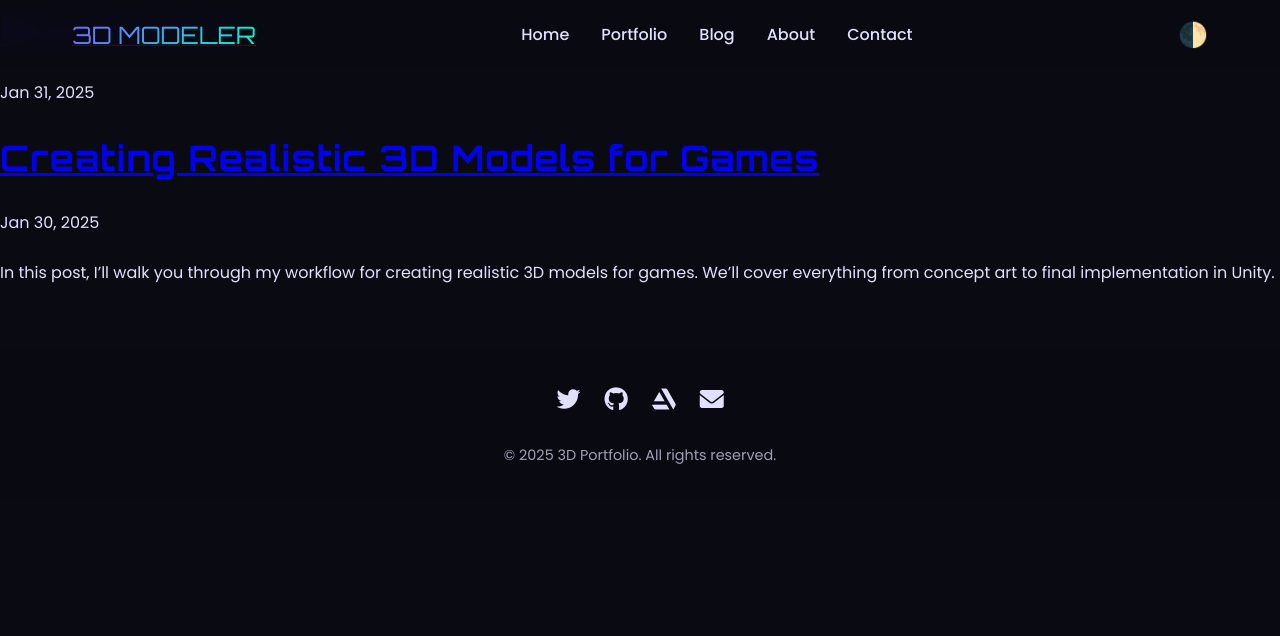
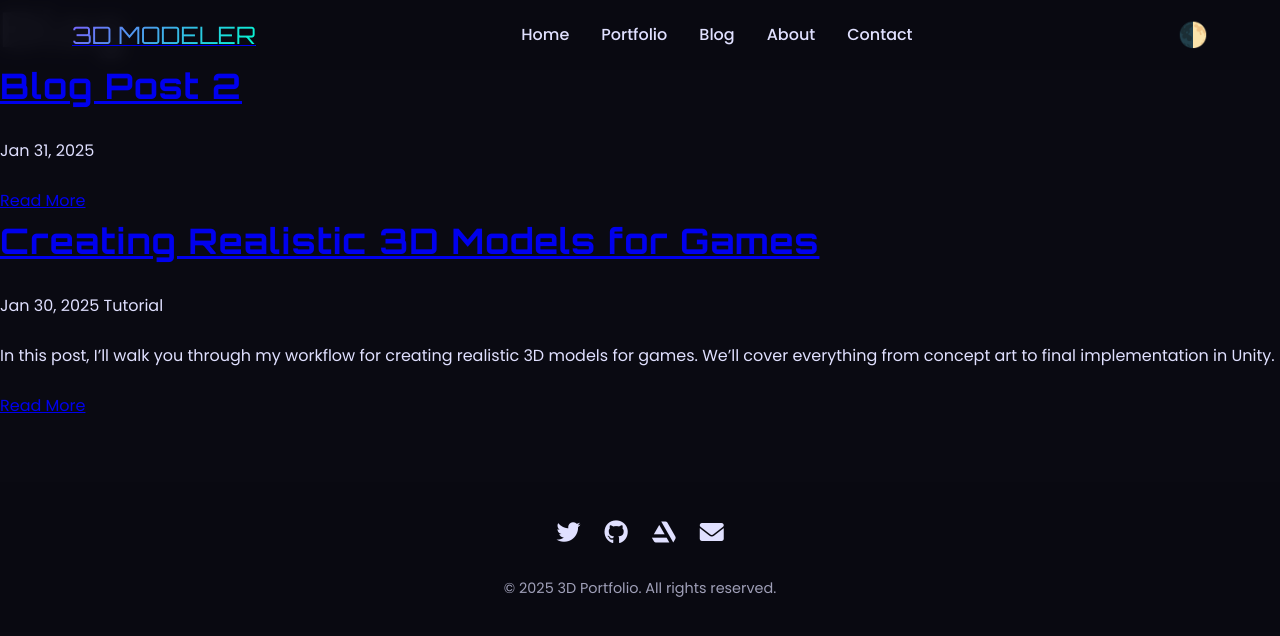
Before and after one commit to FaseehRizwan/portfolio, a Jekyll site: the page built from blog/index.html, in a window 1280 px wide. Shown: the top 636 px of the page. Built offline with Jekyll 4.4.1, drawn with Linux system fonts in a browser that asks for light colours.

Commit message:
Update index.html

```diff
--- a/blog/index.html
+++ b/blog/index.html
@@ -2,10 +2,19 @@
 layout: default
 title: Blog
 ---
-{% for post in site.posts %}
-  <article>
-    <h2><a href="{{ post.url | relative_url }}">{{ post.title }}</a></h2>
-    <p>{{ post.date | date: "%b %d, %Y" }}</p>
-    <p>{{ post.excerpt }}</p>
-  </article>
-{% endfor %}
+<section class="blog-section">
+  <h1>Blog</h1>
+  <div class="blog-grid">
+    {% for post in site.posts %}
+      <article class="blog-post">
+        <h2><a href="{{ post.url | relative_url }}">{{ post.title }}</a></h2>
+        <div class="post-meta">
+          <span class="post-date">{{ post.date | date: "%b %d, %Y" }}</span>
+          <span class="post-category">{{ post.category }}</span>
+        </div>
+        <p>{{ post.excerpt }}</p>
+        <a href="{{ post.url | relative_url }}" class="btn">Read More</a>
+      </article>
+    {% endfor %}
+  </div>
+</section>
```
